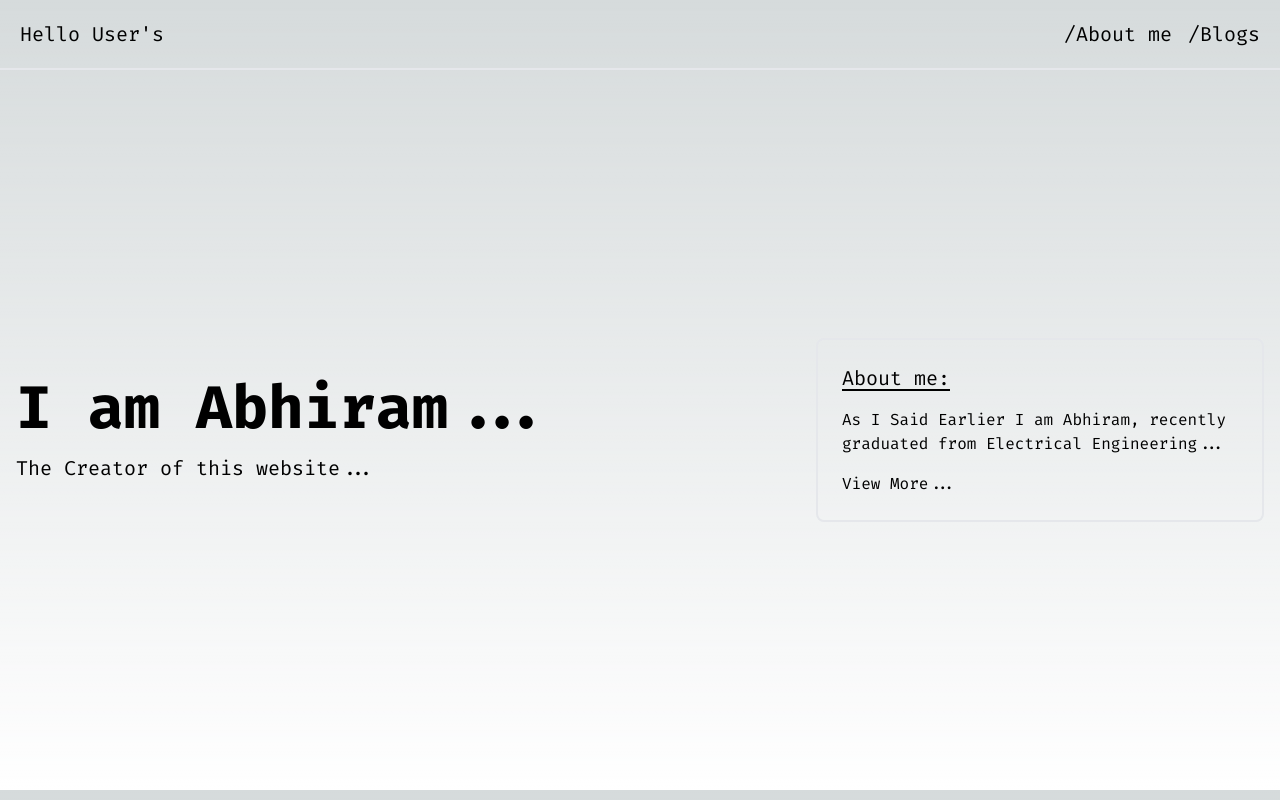
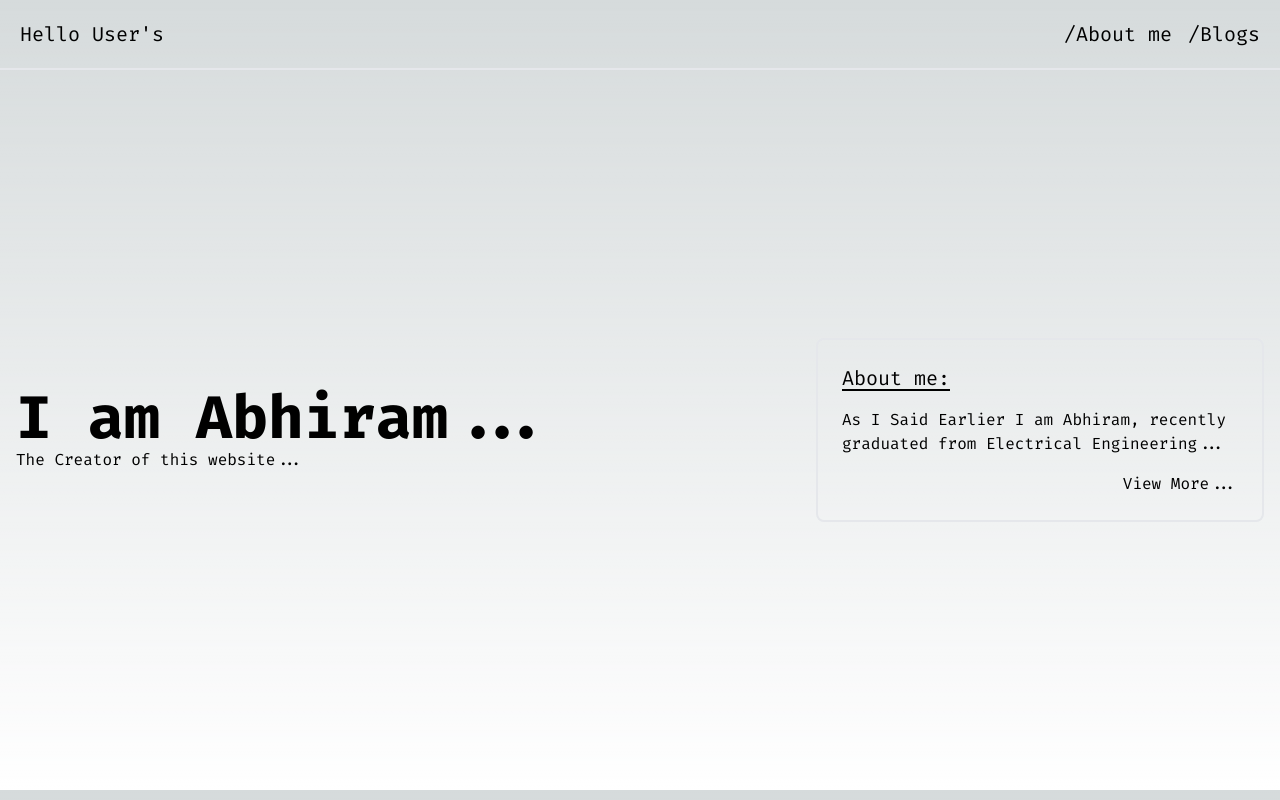
Before and after one commit to TheDummyUser/gogogo, a Next.js app: page / in a window 1280 px wide. Built offline with nearby package versions, Linux system fonts and the light colour scheme.

Commit message:
framer motion

```diff
--- a/app/page.tsx
+++ b/app/page.tsx
@@ -1,28 +1,80 @@
+"use client"
 import Header from '@/components/Header';
 import Link from 'next/link';
 import React from 'react';
+import { motion } from 'framer-motion';
 
 const page = () => {
+
+  const text = "I am Abhiram...".split(" ");
+  const text2 = "The Creator of this website...".split(" ");
   return (
     <div>
       <Header />
       <main className="flex flex-col lg:flex-row h-[calc(100vh-80px)] max-w-7xl mx-auto justify-between items-center py-20 px-4">
         <div className="lg:w-1/2 lg:pr-8">
-          <p className="text-6xl font-bold mb-4">I am Abhiram...</p>
-          <p className="text-xl">The Creator of this website...</p>
+          <p className="text-6xl font-bold">
+            {text.map((el, i) => (
+              <motion.span
+                initial={{ opacity: 0 }}
+                animate={{ opacity: 1 }}
+                transition={{
+                  duration: 1.5,
+                  delay: i / 10,
+                }}
+                key={i}
+              >
+                {el}{" "}
+              </motion.span>
+            ))}
+          </p>
+          <p>
+            <motion.span
+              initial={{ opacity: 0 }}
+              animate={{ opacity: 1 }}
+              transition={{
+                duration: 1.5,
+                delay: 0.5 / 10,
+              }}
+            >
+              {text2.map((el, i) => (
+                <motion.span
+                  initial={{ opacity: 0 }}
+                  animate={{ opacity: 1 }}
+                  transition={{
+                    duration: 1.5,
+                    delay: i / 10,
+                  }}
+                  key={i}
+                >
+                  {el}{" "}
+                </motion.span>
+              ))}
+            </motion.span>
+          </p>
         </div>
+
         <Link href="/about">
-          <div className="border-2 p-6 rounded-lg lg:max-w-md space-y-4">
+          <motion.div
+            className="border-2 p-6 rounded-lg lg:max-w-md space-y-4"
+            initial={{ scale: 0, y: 20 }}
+            animate={{ scale: 1, y: 0 }}
+            transition={{
+              duration: 1,
+              ease: "backOut",
+              delay: 0.2,
+            }}
+          >
             <p className="text-xl underline underline-offset-4">About me:</p>
             <div>
               <p className="text-base mb-4">
                 As I Said Earlier I am Abhiram, recently graduated from Electrical Engineering...
               </p>
-              <p className="border-white">
+              <p className="border-white flex justify-end">
                 View More...
               </p>
             </div>
-          </div>
+          </motion.div>
         </Link>
       </main>
     </div>
--- a/package.json
+++ b/package.json
@@ -9,9 +9,10 @@
     "lint": "next lint"
   },
   "dependencies": {
+    "framer-motion": "^11.1.7",
+    "next": "14.2.3",
     "react": "^18",
-    "react-dom": "^18",
-    "next": "14.2.3"
+    "react-dom": "^18"
   },
   "devDependencies": {
     "typescript": "^5",
```
Also changed, not shown: 1 other file (tests, documents, lock files or other folders).
